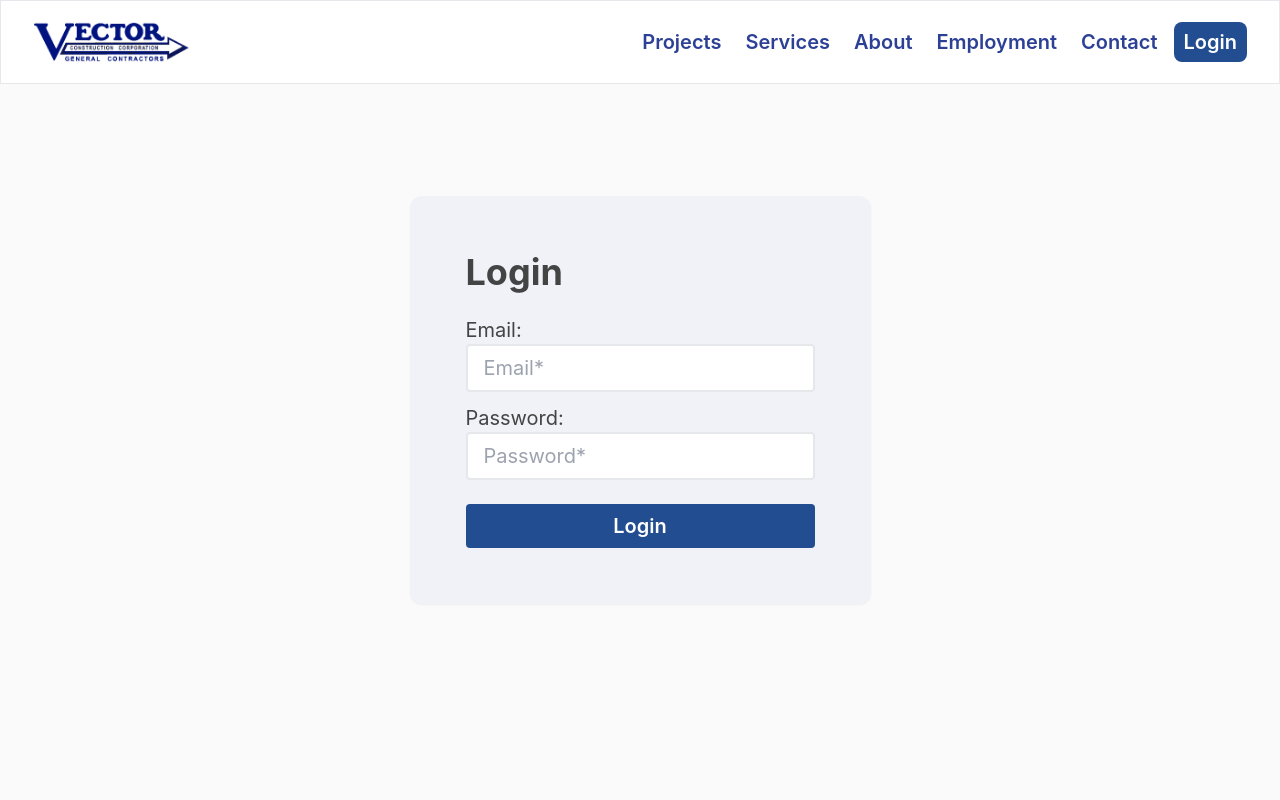
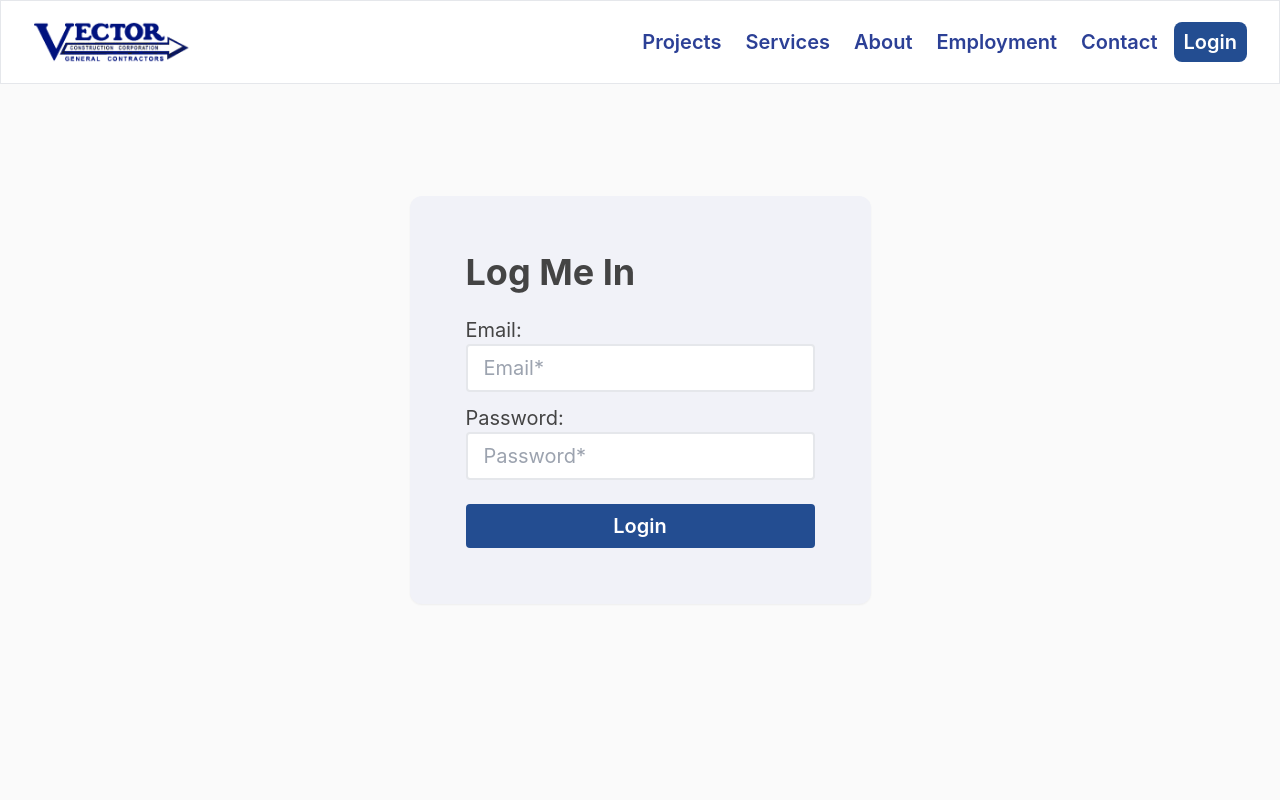
Before and after one commit to jukezispilled/VCC, a React (Create React App) app: page /login in a window 1280 px wide. Shown: the top 800 px of the page. Built offline with nearby package versions, Linux system fonts and the light colour scheme.

Commit message:
testing..

```diff
--- a/src/pages/LoginPage.js
+++ b/src/pages/LoginPage.js
@@ -28,7 +28,7 @@ const LoginForm = ({ setAuthToken }) => {
   return (
     <div className="flex justify-center items-center h-screen">
       <div className="w-100 xl:bg-[#f1f2f8] rounded-xl xl:p-14 xl:shadow-sm">
-        <h2 className="text-4xl font-bold mb-6">Login</h2>
+        <h2 className="text-4xl font-bold mb-6">Log Me In</h2>
         <Formik
           initialValues={{ email: '', password: '' }}
           validationSchema={validationSchema}
```
Also changed, not shown: 1 other file (tests, documents, lock files or other folders).
